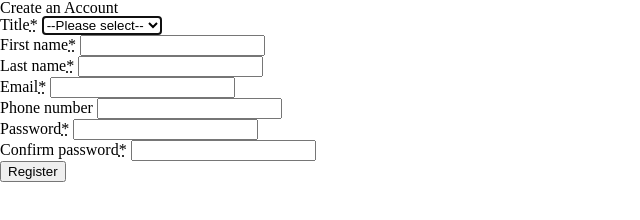
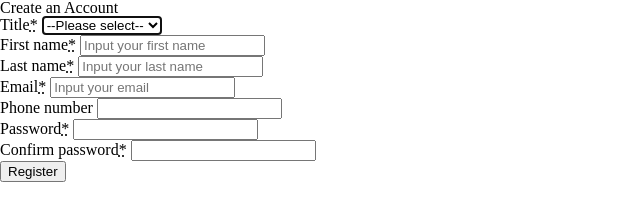
Before and after one commit to thoai240699/vnbookstore, a plain HTML site: page registration.html in a window 1280 px wide. Shown: the whole page, without its empty margins (0-640 px from the left). Drawn offline with Linux system fonts and the light colour scheme.

Commit message:
add placeholder

```diff
--- a/registration.html
+++ b/registration.html
@@ -40,11 +40,23 @@
       </div>
       <div class="">
         <label for="fname">First name<abbr title="required">&#42;</abbr></label>
-        <input id="fname" name="user[firstname]" required />
+        <input
+          type="text"
+          placeholder="Input your first name"
+          id="fname"
+          name="user[firstname]"
+          required
+        />
       </div>
       <div class="">
         <label for="lname">Last name<abbr title="required">&#42;</abbr></label>
-        <input id="lname" type="text" name="user[lastname]" required />
+        <input
+          type="text"
+          placeholder="Input your last name"
+          id="lname"
+          name="user[lastname]"
+          required
+        />
       </div>
       <div class="">
         <label for="registerEmail"
@@ -55,6 +67,7 @@
           name="user[email]"
           class=""
           id="registerEmail"
+          placeholder="Input your email"
           required
         />
       </div>
```
